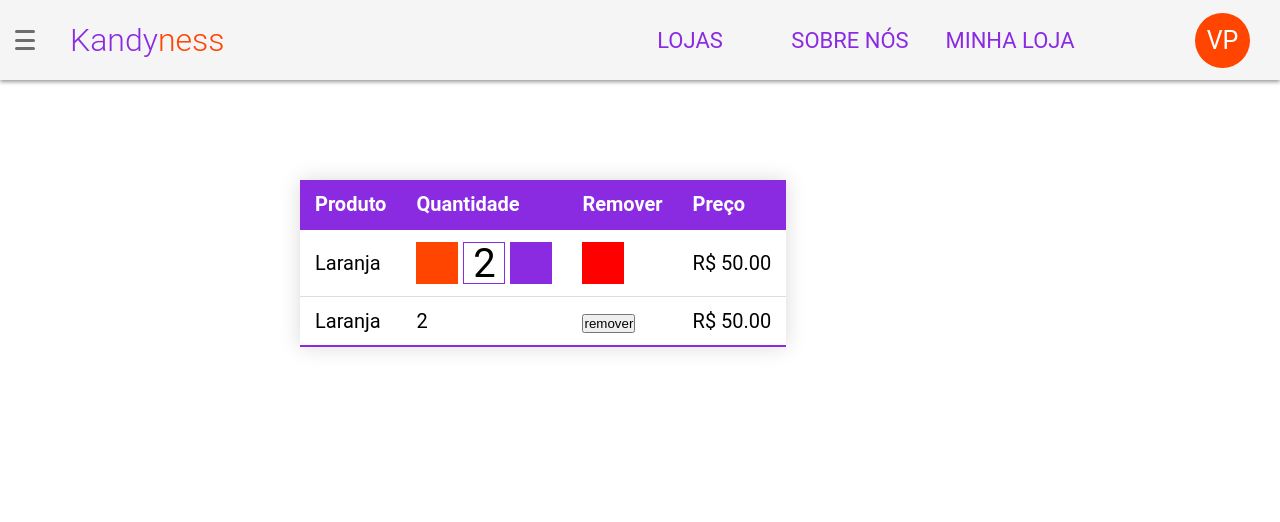
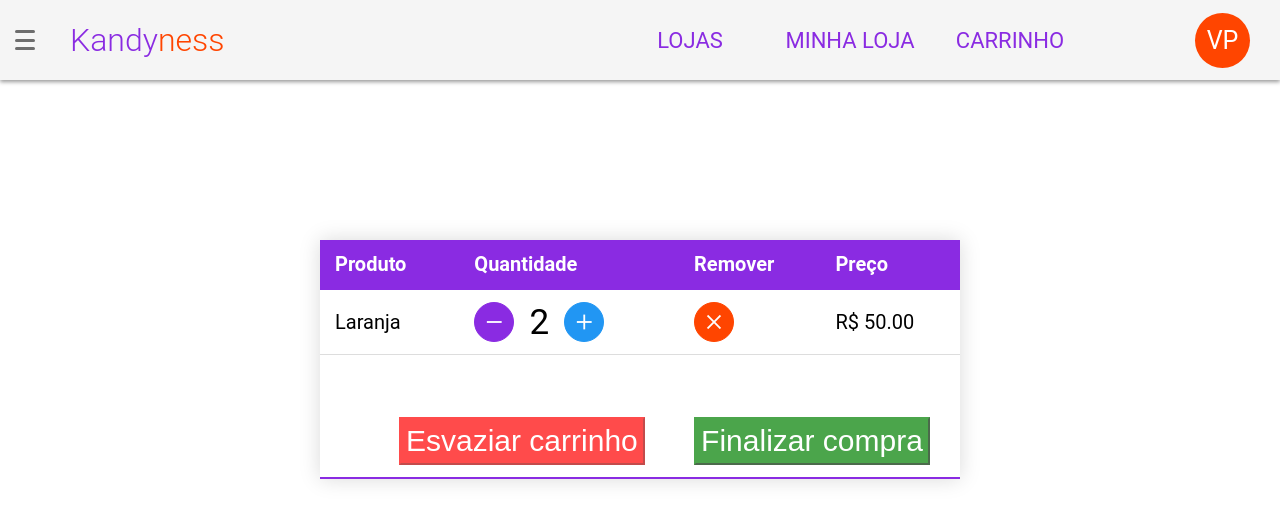
Before and after one commit to VictorPortelinha/KandyNess, a PHP site: page /webProjects/PaginaCompra/compra.php in a window 1280 px wide. Shown: the top 522 px of the page. Run offline with PHP 8.4, Linux system fonts and the light colour scheme.

Commit message:
carrinho

```diff
--- a/src/HeaderKandyness/HeaderKandyness.php
+++ b/src/HeaderKandyness/HeaderKandyness.php
@@ -15,11 +15,11 @@
         <div class="content" onclick="location.href='../PaginaVendedores/vendedores.php'">
             <h1>LOJAS</h1>
         </div>
-        <div class="content">
-            <h1>SOBRE NÓS</h1>
-        </div>
         <div class="content" onclick="location.href='../MinhaLoja/minhaLoja.php'">
             <h1>MINHA LOJA</h1>
+        </div>
+        <div class="content" onclick="location.href='../PaginaCompra/compra.php'">
+            <h1>CARRINHO</h1>
         </div>
         <div class="rightDiv">
             <div class="userProfile" id="userProfile">
@@ -147,6 +147,10 @@ userProfile.addEventListener("click", () => {
         font-family: "Roboto", sans-serif;
     }
 
+    .userProfile:hover{
+        cursor: pointer;
+        filter: brightness(0.8);
+    }
 
     .menuContainer{
         position: absolute;
--- a/src/PaginaCompra/compra.php
+++ b/src/PaginaCompra/compra.php
@@ -12,7 +12,7 @@
     <title>Página de compra</title>
     <link rel="stylesheet" href="https://cdnjs.cloudflare.com/ajax/libs/font-awesome/4.7.0/css/font-awesome.min.css">
     <link rel="stylesheet" href="https://fonts.googleapis.com/css2?family=Material+Symbols+Outlined:opsz,wght,FILL,GRAD@20..48,100..700,0..1,-50..200" />
-    <link rel="stylesheet" href="compraStyles/carrinho.css">
+    <link rel="stylesheet" href="compraStyles/compra.css">
 </head>
 <body>
 
@@ -29,30 +29,6 @@
         // endforeach;
     ?>
 
-    <!-- <div id="openAdd" class="absoluteLeft">
-        <button class="add">
-            <div class="vert"></div>
-            <div class="hor"></div>
-        </button>
-    </div>
-    <div class="bigDivider">
-        <div class="nomeLoja"></div>
-    </div>
-
-    <div class="card" style="border-radius: 1vmin;">
-        <div class="imgContainer">
-            <img src=" ?>" alt="">
-        </div>
-        <div class="cardContent">
-            <div class="cardTitle"><?php //echo $nomeProduto ?></div>
-            <div style="margin-top: 4px;" class="categoriaLoja"><?php //echo $categoriaProduto ?></div>
-            <div class="divider"></div>
-            <div class="cardDesc"><?php //echo "Descrição do produto:" . $descricaoProduto ?></div>
-            <div class="divider"></div>
-            <div class="price"><?php //echo "Preço: R$ " . $precoProduto ?></div>
-        </div>
-    </div> -->
-
     <div class="containerCarrinho">
         <table>
             <thead>
@@ -67,23 +43,28 @@
                 <tr>
                     <td>Laranja</td>
                     <td class="flex">
-                        <div class="decrement"></div>
+                        <div class="decrement">
+                            <span style="color:white" class="material-symbols-outlined">remove</span>
+                        </div>
                         <div class="num">2</div>
-                        <div class="increment"></div>
+                        <div class="increment">
+                            <span style="color:white" class="material-symbols-outlined">add</span>
+                        </div>
                     </td>
-                    <td>
-                        <div class="remove"></div>
+                    <td >
+                        <div class="remove">
+                            <span style="color:white" class="material-symbols-outlined">close</span>
+                        </div>
                     </td>
                     <td>R$ 50.00</td>
-
-
                 </tr>
                 <tr>
-                    <td>Laranja</td>
-                    <td> 2 </td>
-                    <td><button>remover</button></td>
-                    <td>R$ 50.00</td>
-
+                    <td colspan="2">
+                        <input style="margin-left: 5vw;" type="button" value="Esvaziar carrinho">
+                    </td>
+                    <td colspan="2">
+                    <input style="border-color: green;background:green"  type="button" value="Finalizar compra">
+                    </td>
                 </tr>
             </tbody>
 
--- a/src/PaginaCompra/compraStyles/carrinho.css
+++ /dev/null
@@ -1,175 +0,0 @@
-
-.card{
-    background-color: #f5f5f5;
-    width: 250px;
-    height: 320px;
-    display: flex;
-    flex-direction: column;
-    font-family: "Roboto",sans-serif;
-    font-weight: lighter;
-    box-shadow: 0px 2px 4px rgba(0, 0, 0, 0.4);
-}
-
-.imgContainer{
-    width: 100%;
-    height: 150px;
-    position: relative;
-}
-.imgContainer img{
-    width: 100%;
-    height: 100%;
-}
-
-.cardContent{
-   display: flex;
-   flex-direction: column;
-   padding-left: 10px;
-   padding-right: 10px;
-}
-
-.material-symbols-outlined {
-  font-variation-settings:
-  'FILL' 0,
-  'wght' 300,
-  'GRAD' 0,
-  'opsz' 20
-}
-
-.iconContainer{
-   height: 30px;
-   width: 30px;
-   border-radius: 5vmin;
-   display: flex;
-   align-items: center;
-   justify-content: center;
-   box-shadow: 0px 2px 4px rgba(0, 0, 0, 0.4);
-}
-
-.iconContainer:hover{
-    cursor: pointer;
-    filter: brightness(0.8);
-}
-
-.red{
-    background-color: #F44336;
-}
-
-.blue{
-    background-color: #2196F3;
-}
-
-.join{
-    margin-left: -10px;
-}
-
-.crud{
-    display: flex;
-    gap: 3px;
-    position: absolute;
-    right: 0px;
-    top: 0;
-}
-
-.categoriaLoja{
-    margin-top: 2px;
-    color: hsl(0, 0%, 30%);
-    font-size: 12px;
-}
-
-.cardTitle{
-    margin-top: 12px;
-    font-weight: bold;
-}
-
-.divider{
-    background-color: hsl(0, 0%, 80%);
-    height: 0.08px;
-    margin-top: 10px;
-
-}
-.cardDesc{
-    font-size: 11px;
-    color: hsl(0, 0%, 40%);
-    margin-top: 12px;
-    word-wrap: break-word;
-    height: 36px;
-}
-
-.price{
-    color: blueviolet;
-    font-weight: 600;
-    position: relative;
-    top: 9px;
-}
-
-table{
-    border-collapse: collapse;
-    margin: 25px 0;
-    min-width: 400px;
-    font-size: 20px;
-    font-family: "roboto",sans-serif;
-    box-shadow: 0px 0px 20px rgba(0, 0, 0, 0.15);
-    overflow: hidden;
-}
-
-thead tr{
-    color: white;
-    background-color: blueviolet;
-    text-align: left;
-    font-weight: bold;
-}
-
-th,td{
-    padding: 12px 15px;
-}
-
-tr{
-    border-bottom: 1px solid #dddddd;
-}
-
-tr:last-of-type{
-    border-bottom: 2px blueviolet solid;
-}
-
-.containerCarrinho{
-    margin-top: 100px;
-    margin-left: 300px;
-}
-
-.flex{
-    display: flex;
-    align-items: center;
-    font-size: 40px;
-}
-
-.num{
-    margin-left: 5px;
-    margin-right: 5px;
-    border: 1px solid blueviolet;
-    width: 40px;
-    height: 40px;
-    display: flex;
-    align-items: center;
-    justify-content: center;
-}
-
-.increment{
-    width: 40px;
-    height: 40px;
-    background-color: blueviolet;
-    border: 1px solid blueviolet;
-}
-
-.decrement{
-    width: 40px;
-    height: 40px;
-    background-color: orangered;
-    border: 1px solid orangered;
-}
-
-.remove{
-    width: 40px;
-    height: 40px;
-    background-color: red;
-    border: 1px solid red;
-}
--- /dev/null
+++ b/src/PaginaCompra/compraStyles/compra.css
@@ -0,0 +1,123 @@
+*{
+    box-sizing: border-box;
+}
+
+
+
+table{
+    border-collapse: collapse;
+    font-size: 20px;
+    font-family: "roboto",sans-serif;
+    box-shadow: 0px 0px 20px rgba(0, 0, 0, 0.15);
+    overflow: hidden;
+    width: 50vw;
+}
+
+thead tr{
+    color: white;
+    background-color: blueviolet;
+    text-align: left;
+    font-weight: bold;
+}
+
+th,td{
+    padding: 12px 15px;
+}
+
+tr{
+    border-bottom: 1px solid #dddddd;
+}
+
+tr:last-of-type{
+    border-bottom: 2px blueviolet solid;
+}
+
+.containerCarrinho{
+    margin-top: 20vh;
+    margin-left: 25vw;
+}
+
+.flex{
+    display: flex;
+    align-items: center;
+    font-size: 40px;
+}
+
+.num{
+    margin-left: 5px;
+    margin-right: 5px;
+    width: 40px;
+    height: 40px;
+    display: flex;
+    align-items: center;
+    justify-content: center;
+    font-size: 35px;
+}
+
+.increment{
+    width: 40px;
+    height: 40px;
+    background-color: #2196F3;
+    border: 1px solid #2196F3;
+    display: flex;
+    align-items: center;
+    justify-content: center;
+    border-radius: 5vmin;
+}
+
+.decrement{
+    width: 40px;
+    height: 40px;
+    background-color: blueviolet;
+    border: 1px solid blueviolet;
+    display: flex;
+    align-items: center;
+    justify-content: center;
+    border-radius: 5vmin;
+}
+
+.increment:hover,.decrement:hover,.remove:hover{
+    cursor: pointer;
+    filter: brightness(0.8);
+}
+
+.remove{
+    width: 40px;
+    height: 40px;
+    background-color: orangered;
+    border: 1px solid orangered;
+    display: flex;
+    align-items: center;
+    justify-content: center;
+    border-radius: 5vmin;
+}
+
+
+.material-symbols-outlined {
+  font-variation-settings:
+  'FILL' 1,
+  'wght' 400,
+  'GRAD' 200,
+  'opsz' 48
+}
+
+
+ input[type="button"],
+ input[type="submit"]
+{
+    background: red;
+    color: #fff;
+    font-size: 30px;
+    margin-top: 50px;
+    opacity: 0.7;
+    transition: opacity .3s ease;
+    border-color: red;
+    padding: 5px;
+}
+
+input[type="submit"]:hover,
+input[type="button"]:hover
+{
+    cursor: pointer;
+    opacity: 1;
+}
```
Also changed, not shown: src/PaginaLogin/cadastro.php (+49 -2 lines).
